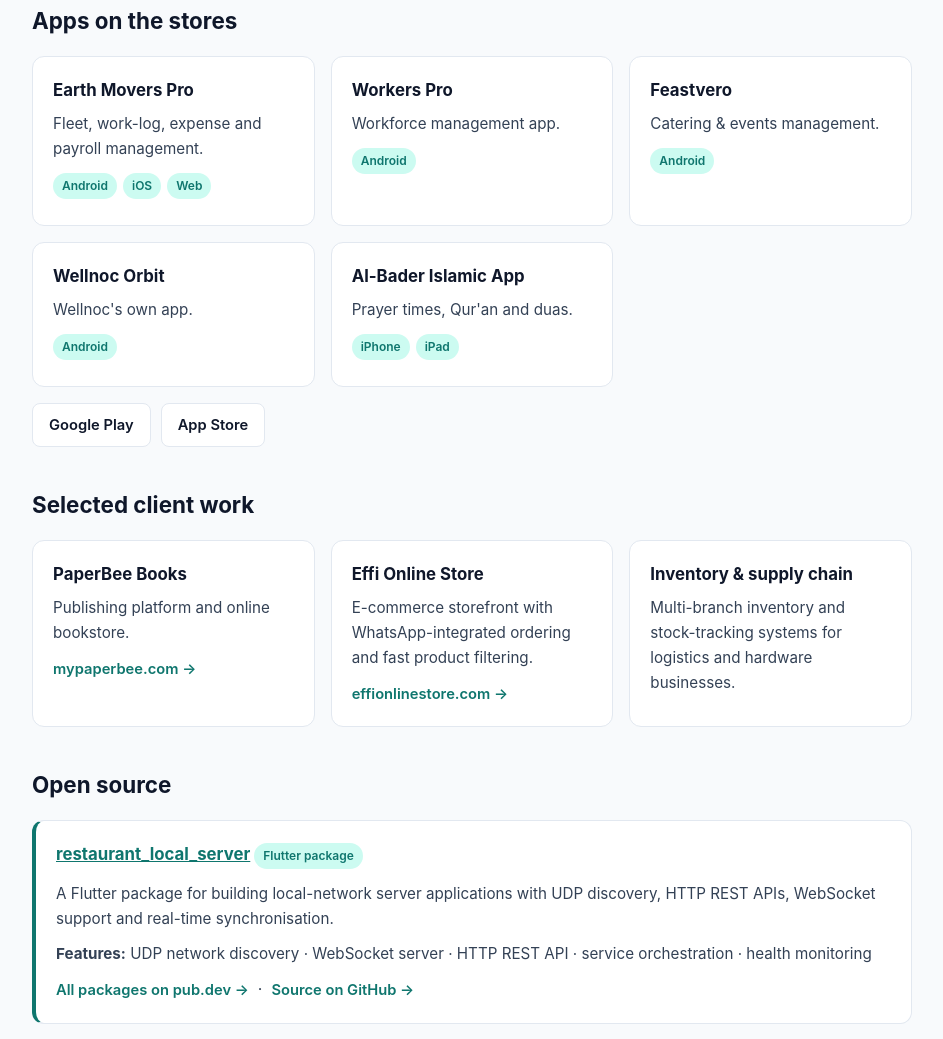
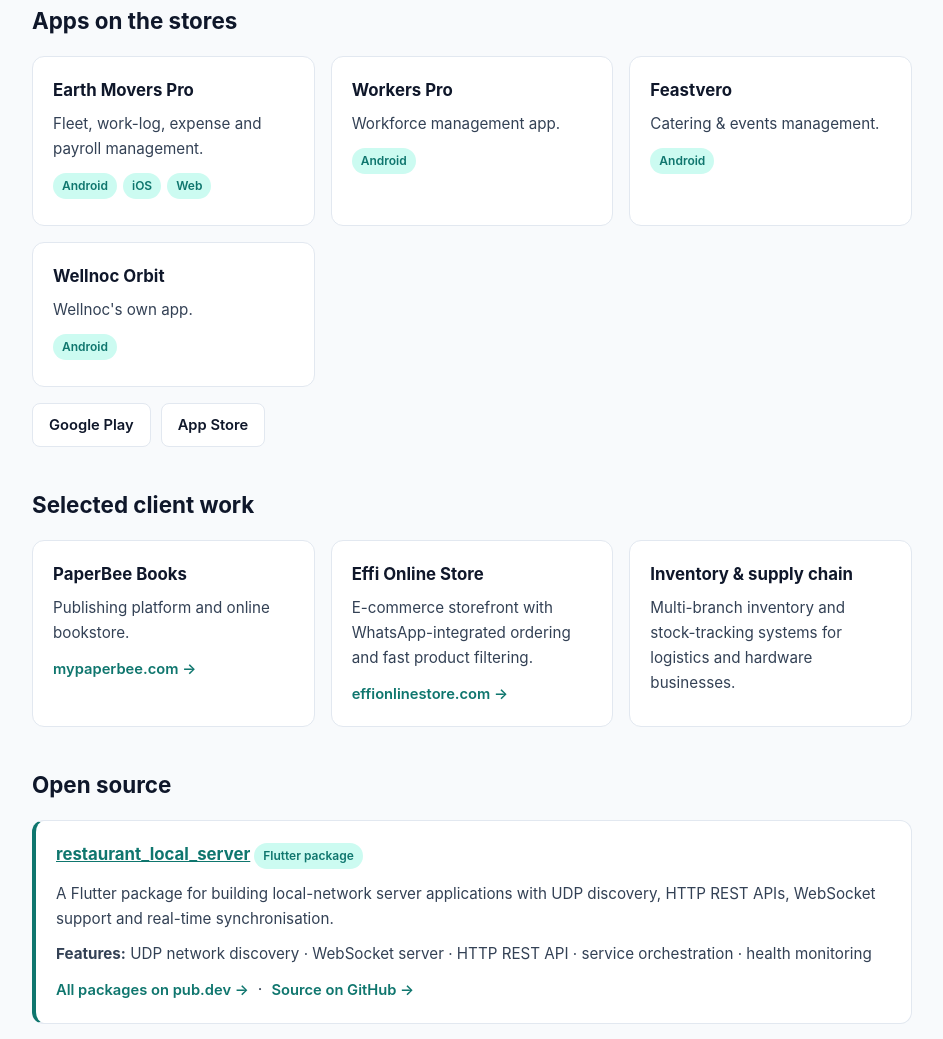
Before and after one commit to naseefcr/naseefcr.github.io, a plain HTML site: page index.html in a window 1280 px wide. Shown: the part 724-1763 px from the top of the page, without its empty margins (168-1111 px from the left). Drawn offline with Linux system fonts and the light colour scheme.

Commit message:
Remove Al-Bader Islamic App from index.html
Removed the Al-Bader Islamic App card from the list of applications.

```diff
--- a/index.html
+++ b/index.html
@@ -123,7 +123,7 @@
         <div class="card"><h3>Workers Pro</h3><p>Workforce management app.</p><span class="tag">Android</span></div>
         <div class="card"><h3>Feastvero</h3><p>Catering &amp; events management.</p><span class="tag">Android</span></div>
         <div class="card"><h3>Wellnoc Orbit</h3><p>Wellnoc's own app.</p><span class="tag">Android</span></div>
-        <div class="card"><h3>Al-Bader Islamic App</h3><p>Prayer times, Qur'an and duas.</p><span class="tag">iPhone</span><span class="tag">iPad</span></div>
+
       </div>
       <div class="links" style="margin-top:16px">
         <a class="btn" href="https://play.google.com/store/apps/developer?id=Wellnoc+Solutions">Google Play</a>
```
